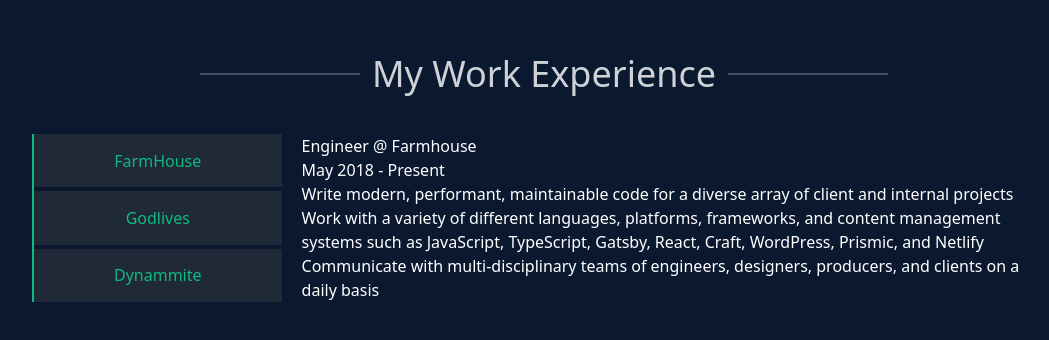
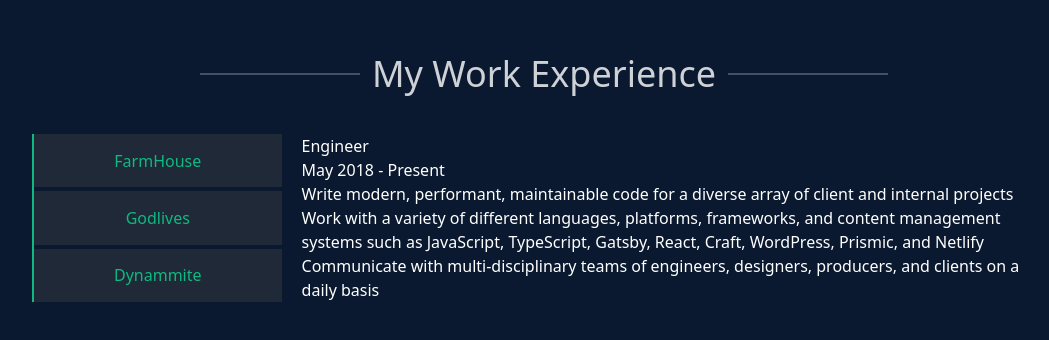
Before and after one commit to EngineerDanny/EngineerDanny_Portfolio, a React (Create React App) app: page / in a window 1280 px wide. Shown: the part 1586-1926 px from the top of the page, without its empty margins (96-1145 px from the left). Built offline with nearby package versions, Linux system fonts and the light colour scheme.

Commit message:
passing props to WorkContent component

```diff
--- a/src/components/WorkExperience/WorkContent.jsx
+++ b/src/components/WorkExperience/WorkContent.jsx
@@ -3,15 +3,7 @@
 const WorkContent = ({ title, duration, contentList }) => {
   return (
     <div className="flex flex-col">
-      <h3>
-        <span>Engineer</span>
-        <span className="">
-          &nbsp;@&nbsp;
-          <a href="https://www.farmhouse.com/" rel="noopener noreferrer">
-            Farmhouse
-          </a>
-        </span>
-      </h3>
+      <h1>Engineer</h1>
       {/* Job duration */}
       <p className="">May 2018 - Present</p>
       <ul>
--- a/src/components/WorkExperience/WorkExperience.jsx
+++ b/src/components/WorkExperience/WorkExperience.jsx
@@ -1,4 +1,5 @@
 import React, { useState } from "react";
+import WorkContent from "./WorkContent";
 
 const workData = [
   {
@@ -70,37 +71,11 @@
             <h1>Dynammite</h1>
           </li>
         </ul>
-
-        {/* Job Content */}
-        <div className="flex flex-col">
-          {/* Job title */}
-          <h3>
-            <span>Engineer</span>
-            <span className="">
-              &nbsp;@&nbsp;
-              <a href="https://www.farmhouse.com/" rel="noopener noreferrer">
-                Farmhouse
-              </a>
-            </span>
-          </h3>
-          {/* Job duration */}
-          <p className="">May 2018 - Present</p>
-          <ul>
-            <li>
-              Write modern, performant, maintainable code for a diverse array of
-              client and internal projects
-            </li>
-            <li>
-              Work with a variety of different languages, platforms, frameworks,
-              and content management systems such as JavaScript, TypeScript,
-              Gatsby, React, Craft, WordPress, Prismic, and Netlify
-            </li>
-            <li>
-              Communicate with multi-disciplinary teams of engineers, designers,
-              producers, and clients on a daily basis
-            </li>
-          </ul>
-        </div>
+        <WorkContent
+          title={workData[0].title}
+          duration={workData[0].duration}
+          contentList={workData[0].content}
+        />
       </div>
     </div>
   );
```
